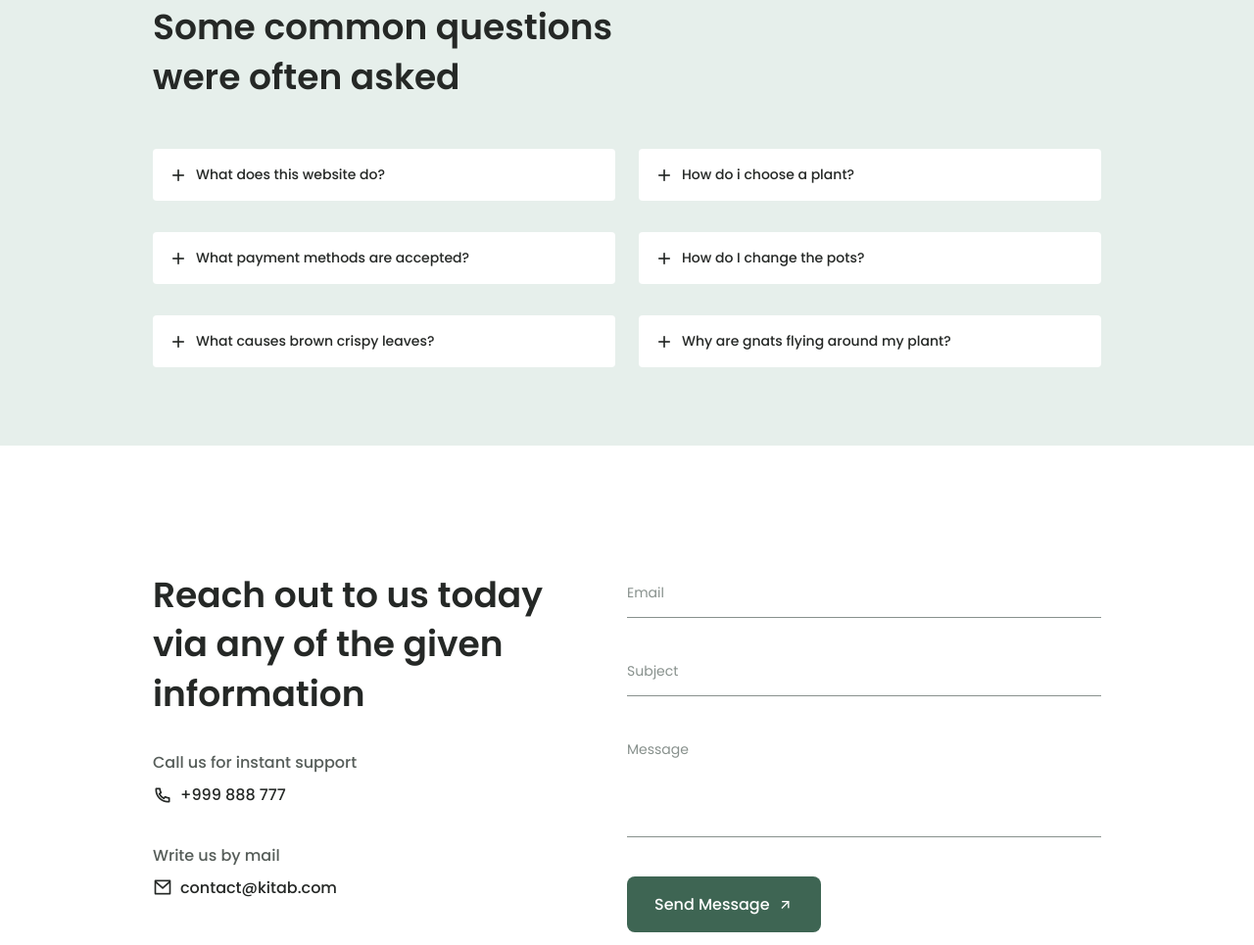
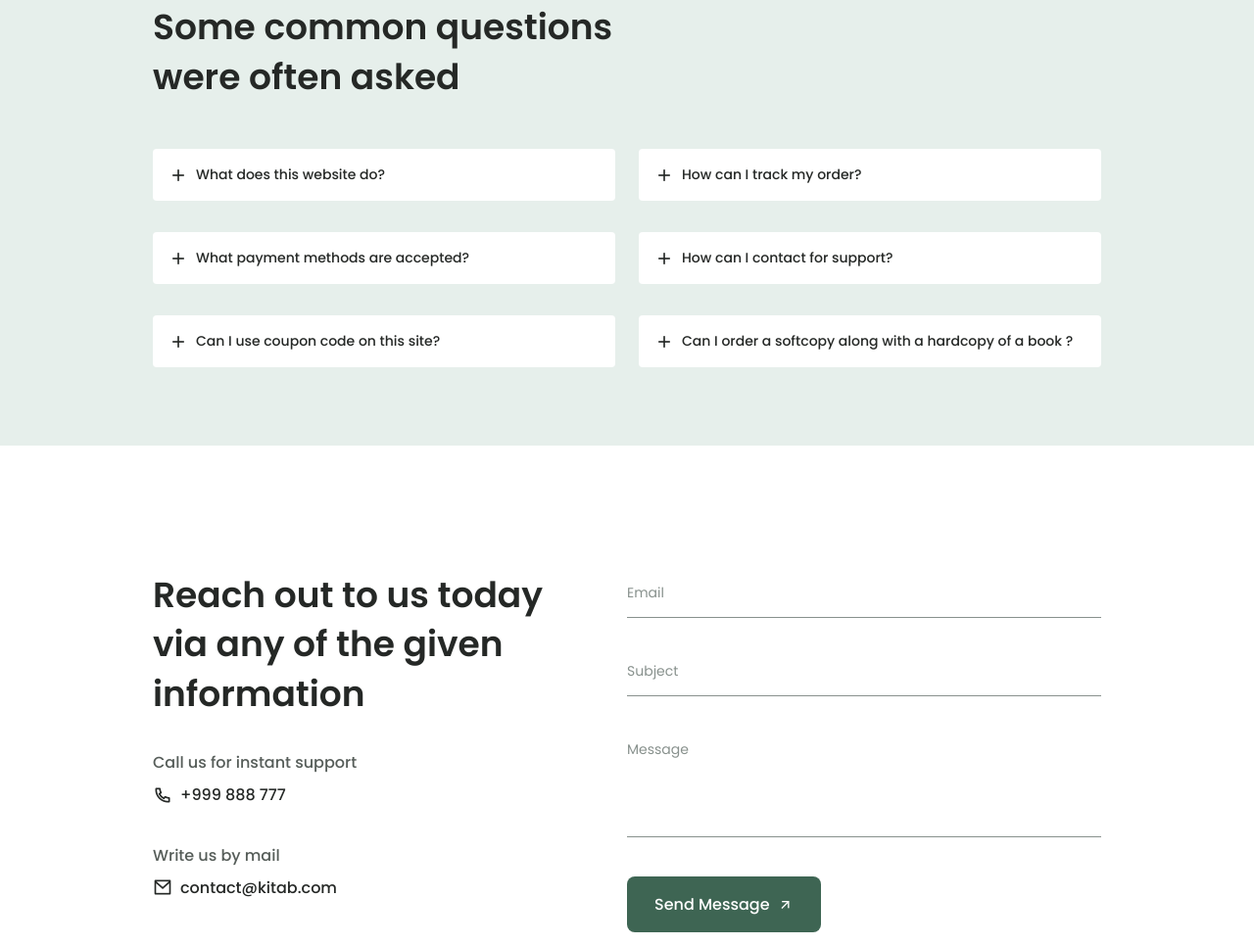
Before and after one commit to AKASHDEEPMAHATA/kitab, a plain HTML site: page index.html in a window 1280 px wide. Shown: the part 3240-4205 px from the top of the page at 98% size. Drawn offline with nearby package versions, Linux system fonts and the light colour scheme.

Commit message:
faq section updated

```diff
--- a/index.html
+++ b/index.html
@@ -315,14 +315,13 @@
                             <header class="questions__header">
                                 <i class="ri-add-line questions__icon"></i>
                                 <h3 class="questions__item-title">
-                                    What causes brown crispy leaves?
+                                    Can I use coupon code on this site?
                                 </h3>
                             </header>
 
                             <div class="questions__content">
                                 <p class="questions__description">
-                                    Plants are easy way to add color energy and transform your
-                                    space but which planet is for you. Choosing the right plant.
+                                    You sure can! Discount codes for this site are easy to use and are entered at the checkout.
                                 </p>
                             </div>
                         </div>
@@ -333,14 +332,13 @@
                             <header class="questions__header">
                                 <i class="ri-add-line questions__icon"></i>
                                 <h3 class="questions__item-title">
-                                    How do i choose a plant?
+                                    How can I track my order?
                                 </h3>
                             </header>
 
                             <div class="questions__content">
                                 <p class="questions__description">
-                                    Plants are easy way to add color energy and transform your
-                                    space but which planet is for you. Choosing the right plant.
+                                    Log in to your account and then check the order history page.
                                 </p>
                             </div>
                         </div>
@@ -349,14 +347,13 @@
                             <header class="questions__header">
                                 <i class="ri-add-line questions__icon"></i>
                                 <h3 class="questions__item-title">
-                                    How do I change the pots?
+                                    How can I contact for support?
                                 </h3>
                             </header>
 
                             <div class="questions__content">
                                 <p class="questions__description">
-                                    Plants are easy way to add color energy and transform your
-                                    space but which planet is for you. Choosing the right plant.
+                                    You can reach us at contact@kitab.com or you fill the contact form <a href="index.html#contact"> Click_here .</a>
                                 </p>
                             </div>
                         </div>
@@ -365,14 +362,13 @@
                             <header class="questions__header">
                                 <i class="ri-add-line questions__icon"></i>
                                 <h3 class="questions__item-title">
-                                    Why are gnats flying around my plant?
+                                    Can I order a softcopy along with a hardcopy of a book ?
                                 </h3>
                             </header>
 
                             <div class="questions__content">
                                 <p class="questions__description">
-                                    Plants are easy way to add color energy and transform your
-                                    space but which planet is for you. Choosing the right plant.
+                                    Yes!  hardcopy will be delivered at your address and softcopy will be send via mail.
                                 </p>
                             </div>
                         </div>
```
